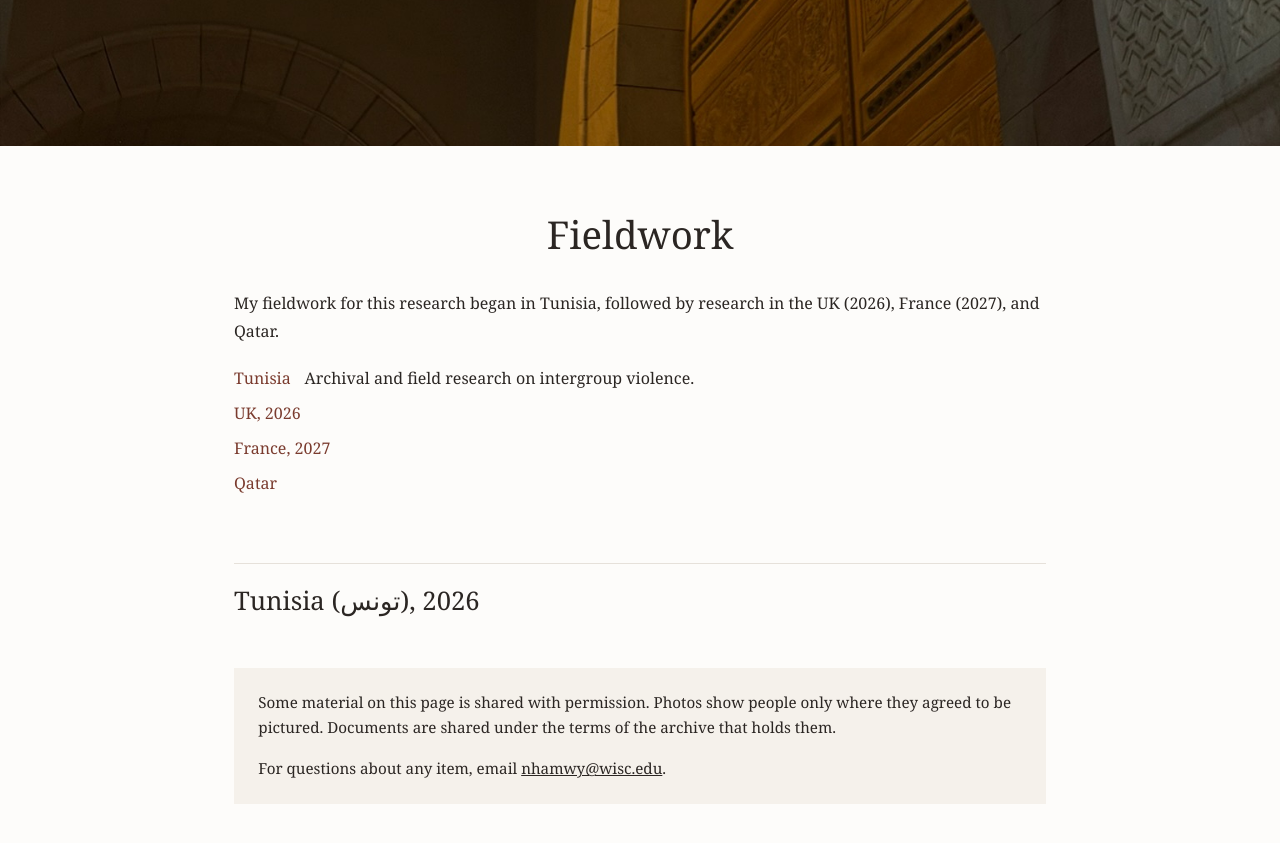
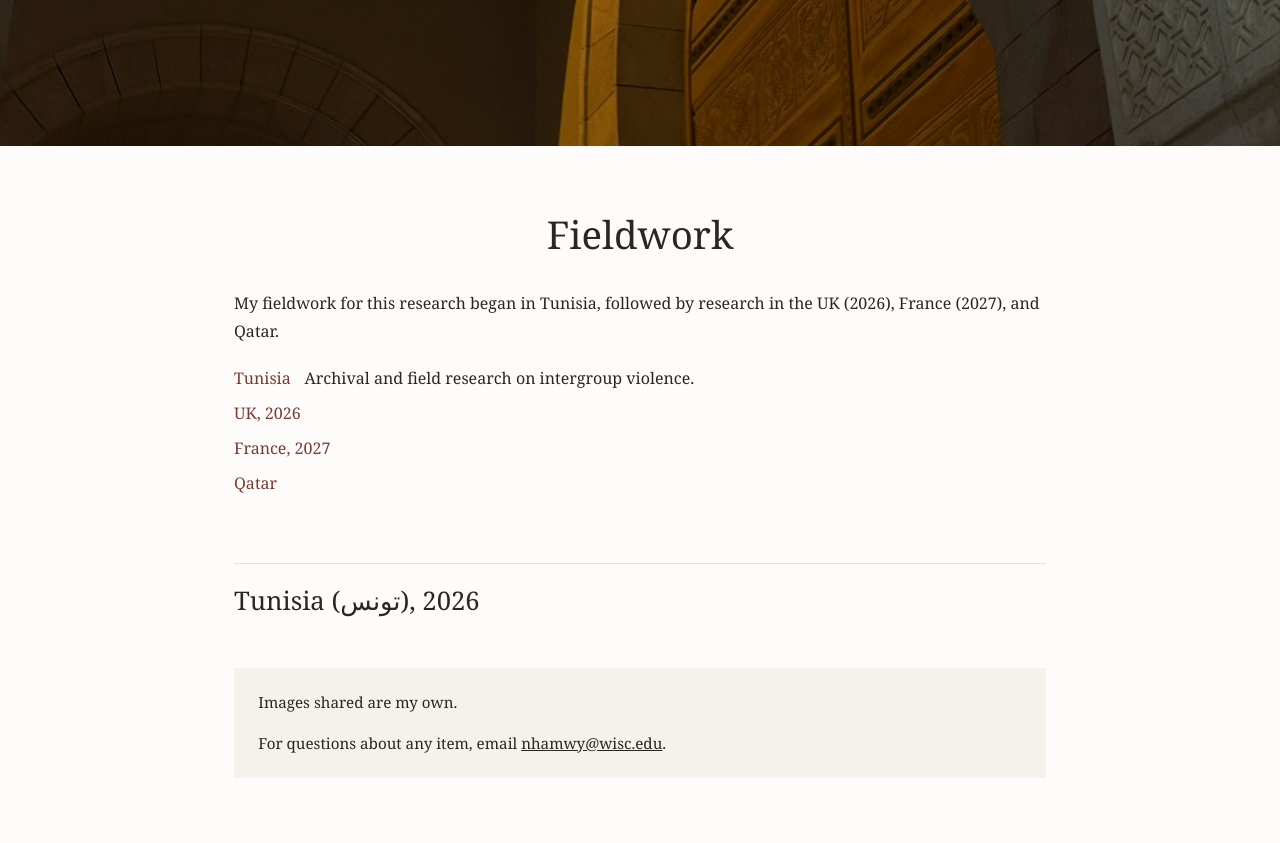
Before and after one commit to NoorHamwy/noorhamwy.github.io, a Jekyll site: the page built from fieldwork/index.html, in a window 1280 px wide and 900 px high, scrolled down 630 px. Shown: the top 843 px of the window. Built offline with Jekyll 4.4.1, drawn with Linux system fonts in a browser that asks for light colours.

Commit message:
Update index.html

```diff
--- a/fieldwork/index.html
+++ b/fieldwork/index.html
@@ -66,7 +66,7 @@ layout: none
     {% endfor %}
 
     <aside class="fw-notes">
-      <p>Some material on this page is shared with permission. Photos show people only where they agreed to be pictured. Documents are shared under the terms of the archive that holds them.</p>
+      <p> Images shared are my own. </p>
       <p>For questions about any item, email <a href="mailto:nhamwy@wisc.edu">nhamwy@wisc.edu</a>.</p>
     </aside>
   </main>
```
